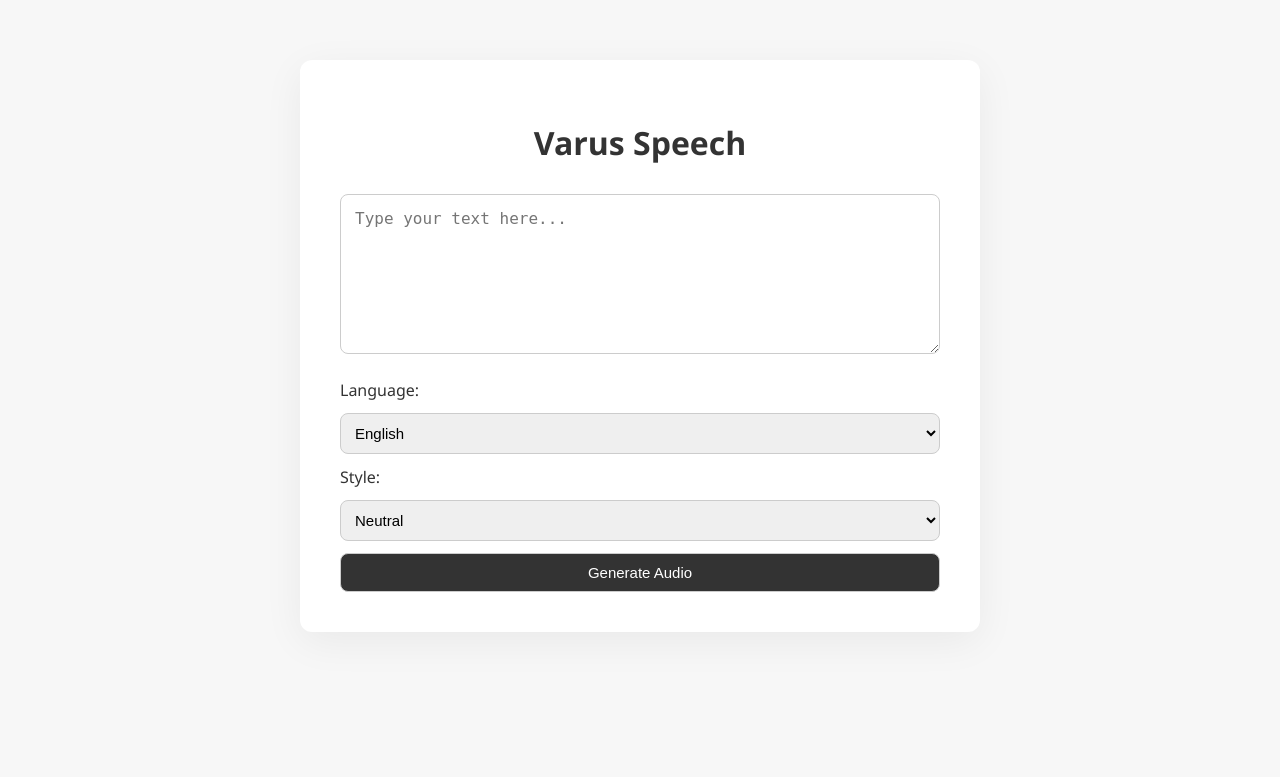
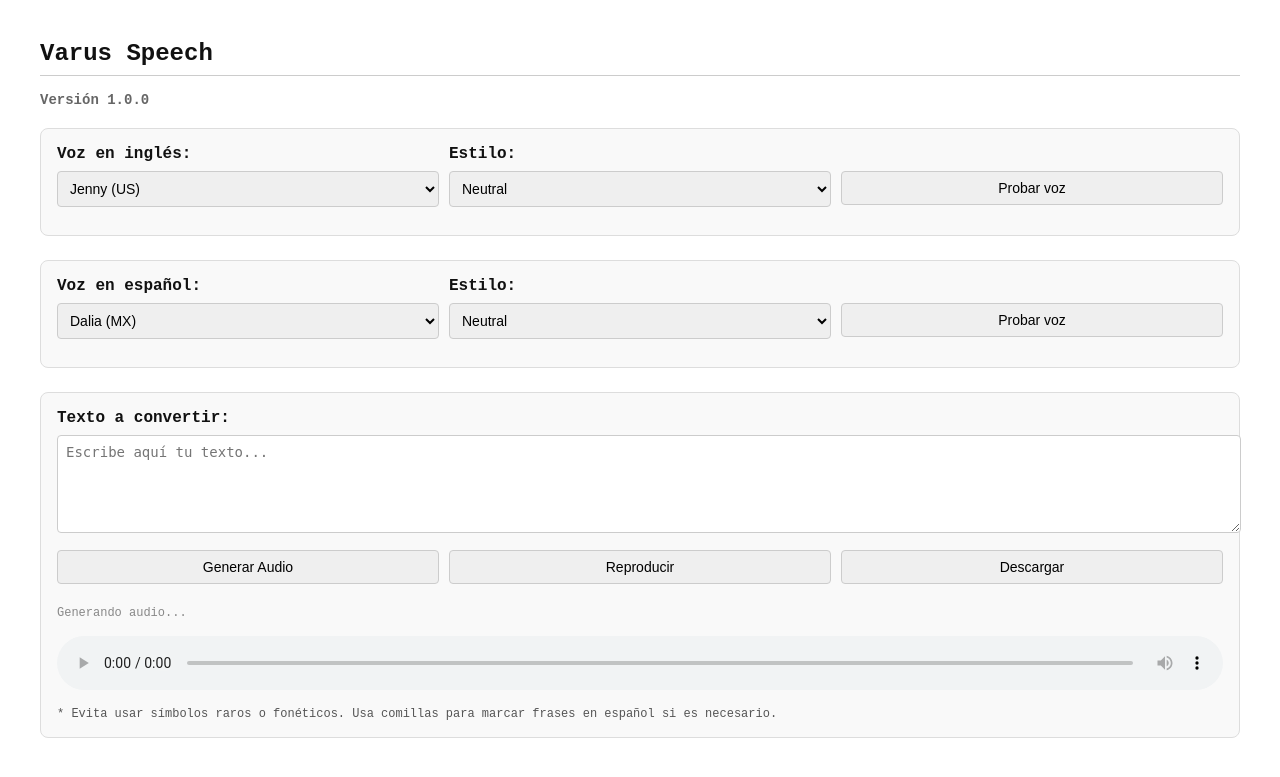
Before and after one commit to DrKodiakFoxman/VarusSpeech, a Flask app: page / in a window 1280 px wide. Shown: the top 777 px of the page. Run offline with Flask 3, Linux system fonts and the light colour scheme.

Commit message:
Add files via upload

```diff
--- a/app.py
+++ b/app.py
@@ -1,80 +1,8 @@
-from flask import Flask, request, send_file, render_template
-import uuid
-import os
-import asyncio
-from edge_tts import Communicate
+
+from flask import Flask, render_template
 
 app = Flask(__name__)
 
-@app.route("/")
+@app.route('/')
 def index():
-    return render_template("index.html")
-
-@app.route("/synthesize", methods=["POST"])
-def synthesize():
-    data = request.json
-    text = data.get("text")
-    voice_en = data.get("voice_en", "en-US-JennyNeural")
-    voice_es = data.get("voice_es", "es-MX-DaliaNeural")
-
-    if not text:
-        return {"error": "No text provided"}, 400
-
-    filename = f"output_{uuid.uuid4().hex}.mp3"
-    loop = asyncio.new_event_loop()
-    asyncio.set_event_loop(loop)
-    loop.run_until_complete(process_segments(text, voice_en, voice_es, filename))
-
-    return send_file(filename, as_attachment=True, download_name="tts_output.mp3")
-
-@app.route("/preview", methods=["POST"])
-def preview():
-    data = request.json
-    voice = data.get("voice")
-    lang = data.get("lang", "en")
-    if lang == "en":
-        text = "This is a sample of the selected English voice."
-    else:
-        text = "Esta es una muestra de la voz seleccionada en español."
-
-    filename = f"preview_{uuid.uuid4().hex}.mp3"
-    loop = asyncio.new_event_loop()
-    asyncio.set_event_loop(loop)
-    loop.run_until_complete(generate_audio(text, voice, filename))
-
-    return send_file(filename, download_name="preview.mp3", mimetype="audio/mpeg")
-
-async def process_segments(text, voice_en, voice_es, output_file):
-    import re
-    segments = re.split(r"(\[es\].*?\[/es\])", text, flags=re.DOTALL)
-    files = []
-
-    for i, segment in enumerate(segments):
-        segment = segment.strip()
-        if not segment:
-            continue
-
-        if segment.startswith("[es]") and segment.endswith("[/es]"):
-            clean_text = segment[4:-5].strip()
-            voice = voice_es
-        else:
-            clean_text = segment
-            voice = voice_en
-
-        filename = f"seg_{uuid.uuid4().hex}.mp3"
-        await generate_audio(clean_text, voice, filename)
-        files.append(filename)
-
-    with open(output_file, "wb") as outfile:
-        for fname in files:
-            with open(fname, "rb") as infile:
-                outfile.write(infile.read())
-            os.remove(fname)
-
-async def generate_audio(text, voice, filename):
-    communicate = Communicate(text, voice=voice)
-    await communicate.save(filename)
-
-if __name__ == "__main__":
-    port = int(os.environ.get("PORT", 5000))
-    app.run(host="0.0.0.0", port=port)
+    return render_template('index.html')
--- a/requirements.txt
+++ b/requirements.txt
@@ -1,2 +1 @@
 Flask==2.3.2
-edge-tts==6.1.10
--- a/static/style.css
+++ b/static/style.css
@@ -1,41 +1,63 @@
+
 body {
-  margin: 0;
-  font-family: Arial, sans-serif;
-  background-color: #f8f9fa;
-  color: #333;
-  display: flex;
-  justify-content: center;
-  align-items: center;
-  min-height: 100vh;
+  font-family: 'Courier New', monospace;
+  background-color: #ffffff;
+  color: #111;
+  margin: 40px;
 }
-.container {
+h1 {
+  font-size: 24px;
+  font-weight: bold;
+  border-bottom: 1px solid #ccc;
+  padding-bottom: 8px;
+}
+h2 {
+  font-size: 14px;
+  color: #666;
+  margin-bottom: 20px;
+}
+.block {
+  border: 1px solid #ddd;
+  border-radius: 8px;
+  padding: 16px;
+  margin-bottom: 24px;
+  background: #f9f9f9;
+}
+label {
+  font-weight: bold;
+  display: block;
+  margin-bottom: 8px;
+}
+select, textarea, button {
   width: 100%;
-  max-width: 600px;
-  padding: 30px;
-  box-shadow: 0 0 15px rgba(0,0,0,0.1);
-  background-color: #fff;
-  border-radius: 10px;
-  text-align: center;
-}
-textarea {
-  width: 100%;
-  height: 120px;
-  margin-bottom: 20px;
-  padding: 10px;
-  font-size: 1rem;
-  border-radius: 6px;
+  padding: 8px;
+  font-size: 14px;
+  margin-bottom: 12px;
+  border-radius: 4px;
   border: 1px solid #ccc;
 }
-button {
-  margin: 5px;
-  padding: 10px 20px;
-  font-size: 1rem;
-  border: none;
-  border-radius: 5px;
-  cursor: pointer;
-  background-color: #007bff;
-  color: #fff;
+.horizontal {
+  display: flex;
+  gap: 10px;
 }
-button:hover {
-  background-color: #0056b3;
+.horizontal > div {
+  flex: 1;
 }
+.buttons {
+  display: flex;
+  gap: 10px;
+}
+.progress {
+  font-size: 12px;
+  color: #888;
+  margin-top: 10px;
+}
+audio {
+  margin-top: 16px;
+  width: 100%;
+}
+.note {
+  font-size: 12px;
+  color: #555;
+  margin-top: 12px;
+}
--- a/templates/index.html
+++ b/templates/index.html
@@ -1,39 +1,77 @@
+
 <!DOCTYPE html>
 <html lang="en">
 <head>
-    <meta charset="UTF-8">
+  <meta charset="UTF-8" />
+  <meta name="viewport" content="width=device-width, initial-scale=1.0" />
   <title>Varus Speech</title>
-    <link rel="stylesheet" href="/static/styles.css">
+  <link rel="stylesheet" href="/static/style.css" />
 </head>
 <body>
-    <div class="container">
   <h1>Varus Speech</h1>
-        <form id="speechForm" method="post" action="/speak">
-            <textarea name="text" placeholder="Type your text here..." required></textarea>
-            <div class="controls">
-                <label for="language">Language:</label>
-                <select name="language" id="language">
-                    <option value="en">English</option>
-                    <option value="es">Spanish</option>
+  <h2>Versión 1.0.0</h2>
+
+  <div class="block">
+    <div class="horizontal">
+      <div>
+        <label for="voiceEn">Voz en inglés:</label>
+        <select id="voiceEn">
+          <option>Jenny (US)</option>
+          <option>Guy (US)</option>
+          <option>Aria (US)</option>
         </select>
-                <label for="style">Style:</label>
-                <select name="style" id="style">
-                    <option value="neutral">Neutral</option>
-                    <option value="cheerful">Cheerful</option>
-                    <option value="sad">Sad</option>
-                    <option value="narration">Narration</option>
+      </div>
+      <div>
+        <label for="styleEn">Estilo:</label>
+        <select id="styleEn">
+          <option>Neutral</option>
+          <option>Cheerful</option>
+          <option>Sad</option>
         </select>
-                <button type="submit">Generate Audio</button>
       </div>
-        </form>
-        {% if audio_url %}
-        <div class="audio-output">
-            <audio controls autoplay>
-                <source src="{{ audio_url }}" type="audio/wav">
-                Your browser does not support the audio element.
-            </audio>
+      <div>
+        <label>&nbsp;</label>
+        <button>Probar voz</button>
       </div>
-        {% endif %}
+    </div>
+  </div>
+
+  <div class="block">
+    <div class="horizontal">
+      <div>
+        <label for="voiceEs">Voz en español:</label>
+        <select id="voiceEs">
+          <option>Dalia (MX)</option>
+          <option>Juan (MX)</option>
+          <option>Luis (MX)</option>
+        </select>
+      </div>
+      <div>
+        <label for="styleEs">Estilo:</label>
+        <select id="styleEs">
+          <option>Neutral</option>
+          <option>Narration</option>
+          <option>Excited</option>
+        </select>
+      </div>
+      <div>
+        <label>&nbsp;</label>
+        <button>Probar voz</button>
+      </div>
+    </div>
+  </div>
+
+  <div class="block">
+    <label for="inputText">Texto a convertir:</label>
+    <textarea id="inputText" rows="5" placeholder="Escribe aquí tu texto..."></textarea>
+    <div class="buttons">
+      <button>Generar Audio</button>
+      <button>Reproducir</button>
+      <button>Descargar</button>
+    </div>
+    <div class="progress">Generando audio...</div>
+    <audio controls></audio>
+    <div class="note">* Evita usar símbolos raros o fonéticos. Usa comillas para marcar frases en español si es necesario.</div>
   </div>
 </body>
 </html>
```
Also changed, not shown: index.html (+19 -130 lines). Lines whose indentation alone changed are shown as unchanged.
